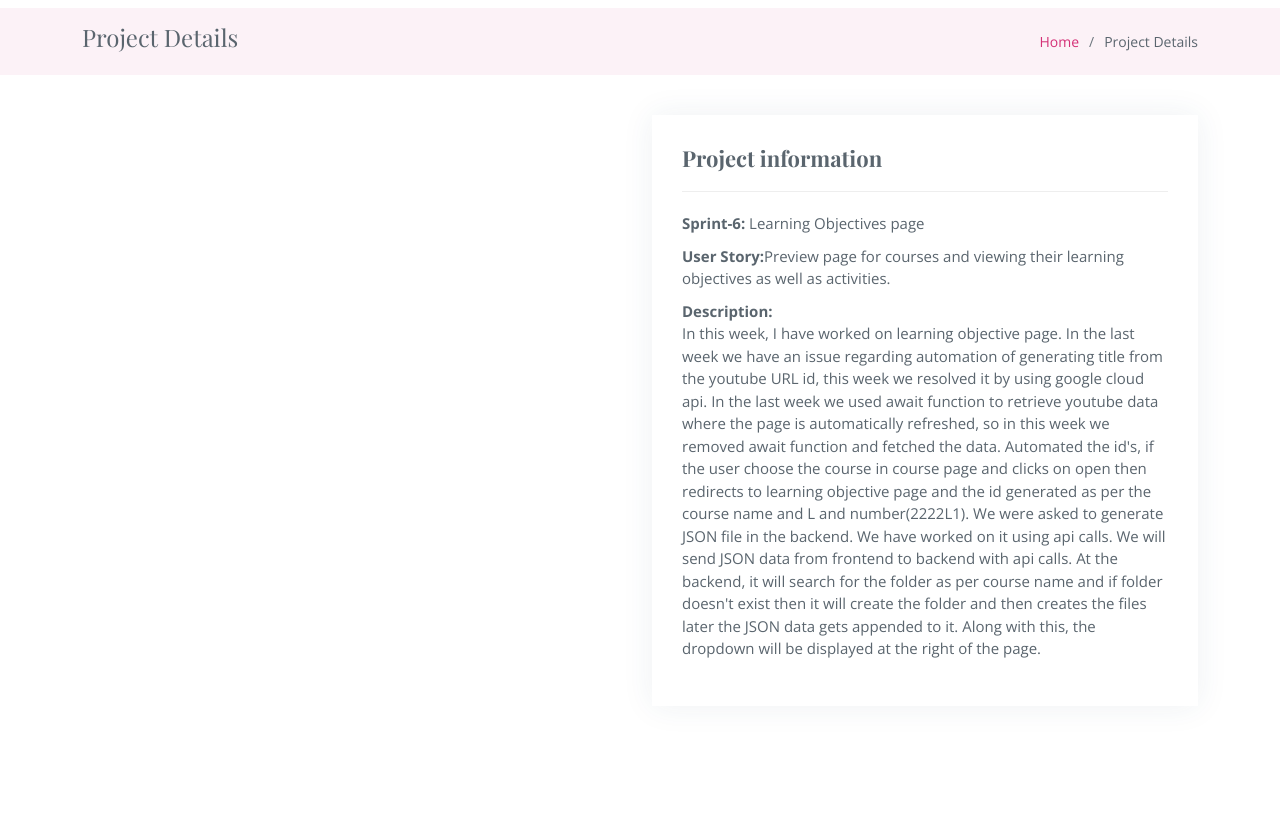
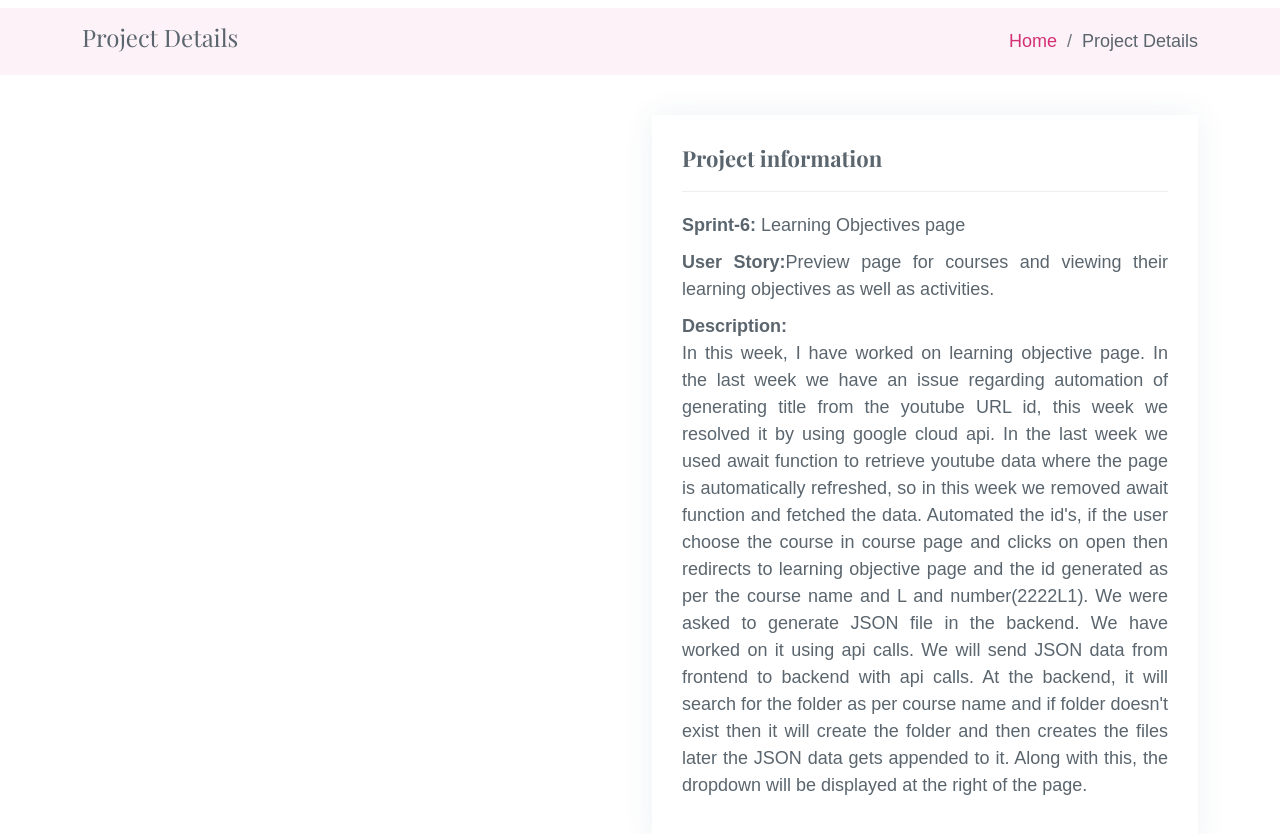
Before and after one commit to Vaishnavi-Palabatla/Vaish_workportfoli.github.io, a plain HTML site: page week6.html in a window 1280 px wide. Shown: the part 52-886 px from the top of the page. Before the commit the page ends 818 px from the top, so only its background shows below. Drawn offline with nearby package versions, Linux system fonts and the light colour scheme; a script that the page names is missing; a web font is replaced by a local one.

Commit message:
updated weeks font

```diff
--- a/week6.html
+++ b/week6.html
@@ -2,6 +2,20 @@
 <html lang="en">
 
 <head>
+  <style>
+    strong,li{
+      font-size:18px;
+      font-family: Arial, Helvetica, sans-serif;
+      text-align: justify;
+
+    }
+    p{
+      font-size:18px;
+      font-family: Arial, Helvetica, sans-serif;
+      text-align: justify;
+
+    }
+  </style>
   <meta charset="utf-8">
   <meta content="width=device-width, initial-scale=1.0" name="viewport">
 
@@ -127,7 +141,7 @@
 
                  <li><strong>User Story:</strong>Preview page for courses and viewing their learning objectives as well as activities.</li>
                  <li><strong>Description:</strong></li>
-                 <p>
+                 <p style="font-size:18px;text-align: justify;">
                 In this week, I have worked on learning objective page. In the last week we have an issue regarding automation of generating title from the youtube URL id, this week we resolved it by using google cloud api. In the last week we used await function to
                 retrieve youtube data where the page is automatically refreshed, so in this week we removed await function and fetched the data.
                 Automated the id's, if the user choose the course in course page and clicks on open then redirects to learning objective page and the id generated as per the course name and L and number(2222L1).
```
Also changed, not shown: week1.html (+14 -0 lines), week2.html (+14 -0 lines), week3.html (+14 -0 lines), week4.html (+14 -0 lines), week5.html (+14 -0 lines), week7.html (+14 -0 lines).
